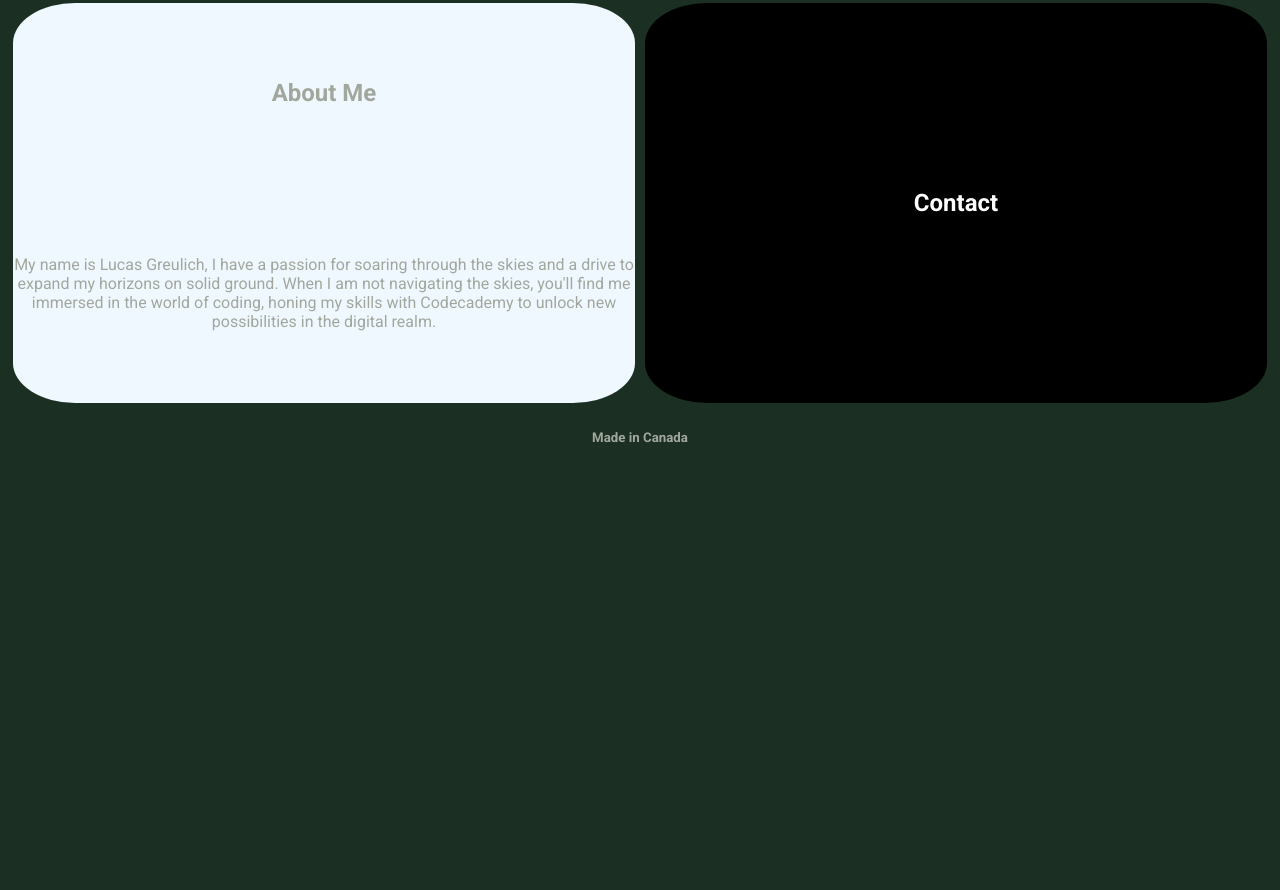
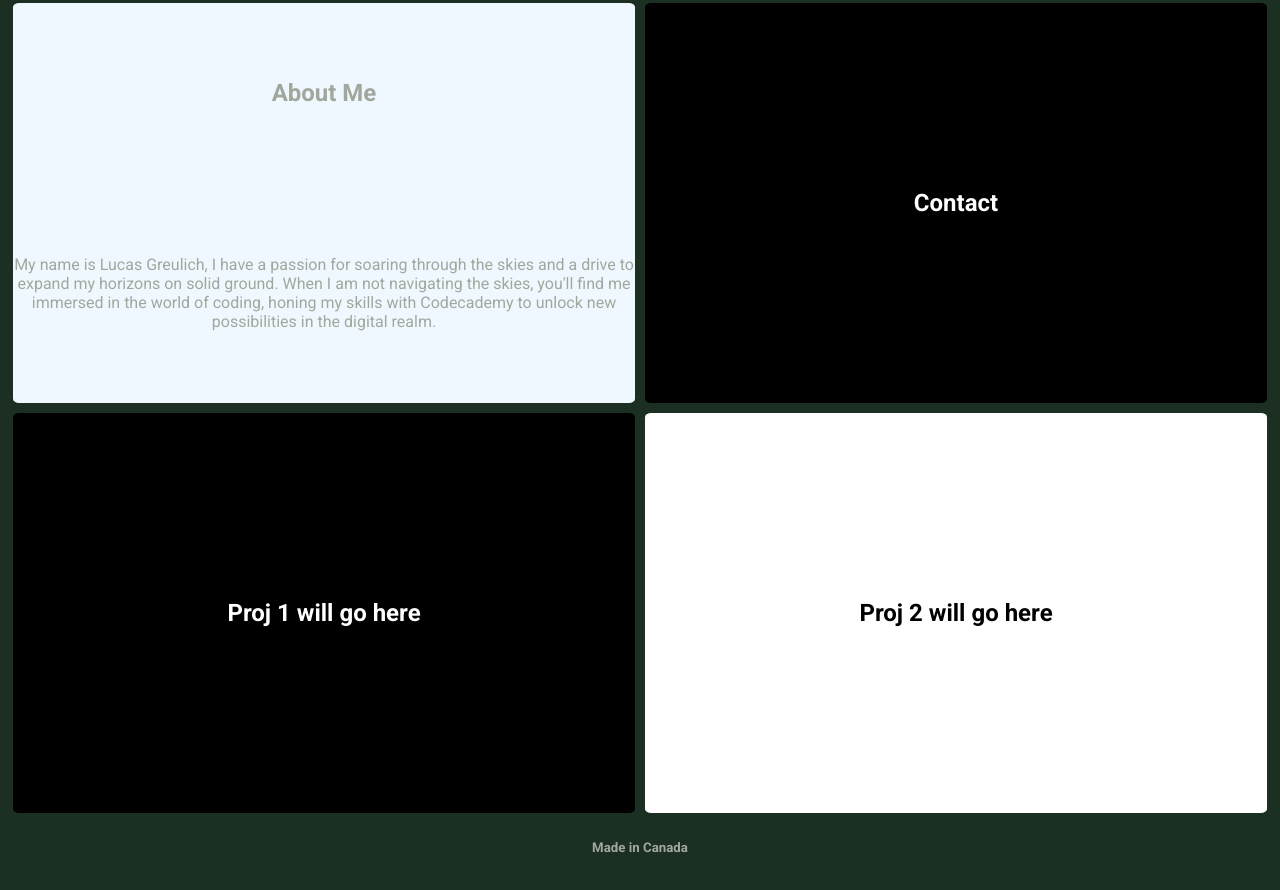
Before and after one commit to lucasgreulich/Personal-Portfolio, a plain HTML site: page testNewPg.html in a window 1280 px wide. Shown: the part 504-1394 px from the top of the page. Before the commit the page ends 1022 px from the top, so only its background shows below. Drawn offline with Linux system fonts and the light colour scheme.

Commit message:
hover over project containers

```diff
--- a/testNewPg.css
+++ b/testNewPg.css
@@ -12,7 +12,7 @@
     background-color: aliceblue;
     width: 50%;
     height: 400px;
-    border-radius: 10%;
+    border-radius: 1%;
     margin: 5px;
     display: flex;
     align-items: center;
@@ -24,12 +24,49 @@
     color: white;
     width: 50%;
     height: 400px;
-    border-radius: 10%;
+    border-radius: 1%;
     margin: 5px;
     display: flex;
     align-items: center;
     justify-content: center;
 }
-#contact-box h1{
-
+/* projects section*/
+#section2{
+    display: flex;
+    justify-content: center;
+    align-items: center;
+    text-align: center;
 }
+#proj1{
+    background-color: black;
+    color: white;
+    width: 50%;
+    height: 400px;
+    border-radius: 1%;
+    margin: 5px;
+    display: flex;
+    align-items: center;
+    justify-content: center;
+    flex-wrap: wrap;
+}
+#proj1:hover{
+    position: absolute;
+    height: 600px;
+    width: 75%;
+}
+#proj2{
+    background-color: white;
+    color: black;
+    width: 50%;
+    height: 400px;
+    border-radius: 1%;
+    margin: 5px;
+    display: flex;
+    align-items: center;
+    justify-content: center;
+}
+#proj2:hover{
+    position: absolute;
+    height: 600px;
+    width: 75%;
+}
--- a/testNewPg.html
+++ b/testNewPg.html
@@ -43,6 +43,14 @@
         <h1>Contact</h1>
     </div>
     </section>
+    <section id="section2">
+        <div id="proj1">
+            <h1>Proj 1 will go here</h1>
+        </div>
+        <div id="proj2">
+            <h1>Proj 2 will go here</h1>
+        </div>
+    </section>
 
 
 
```
